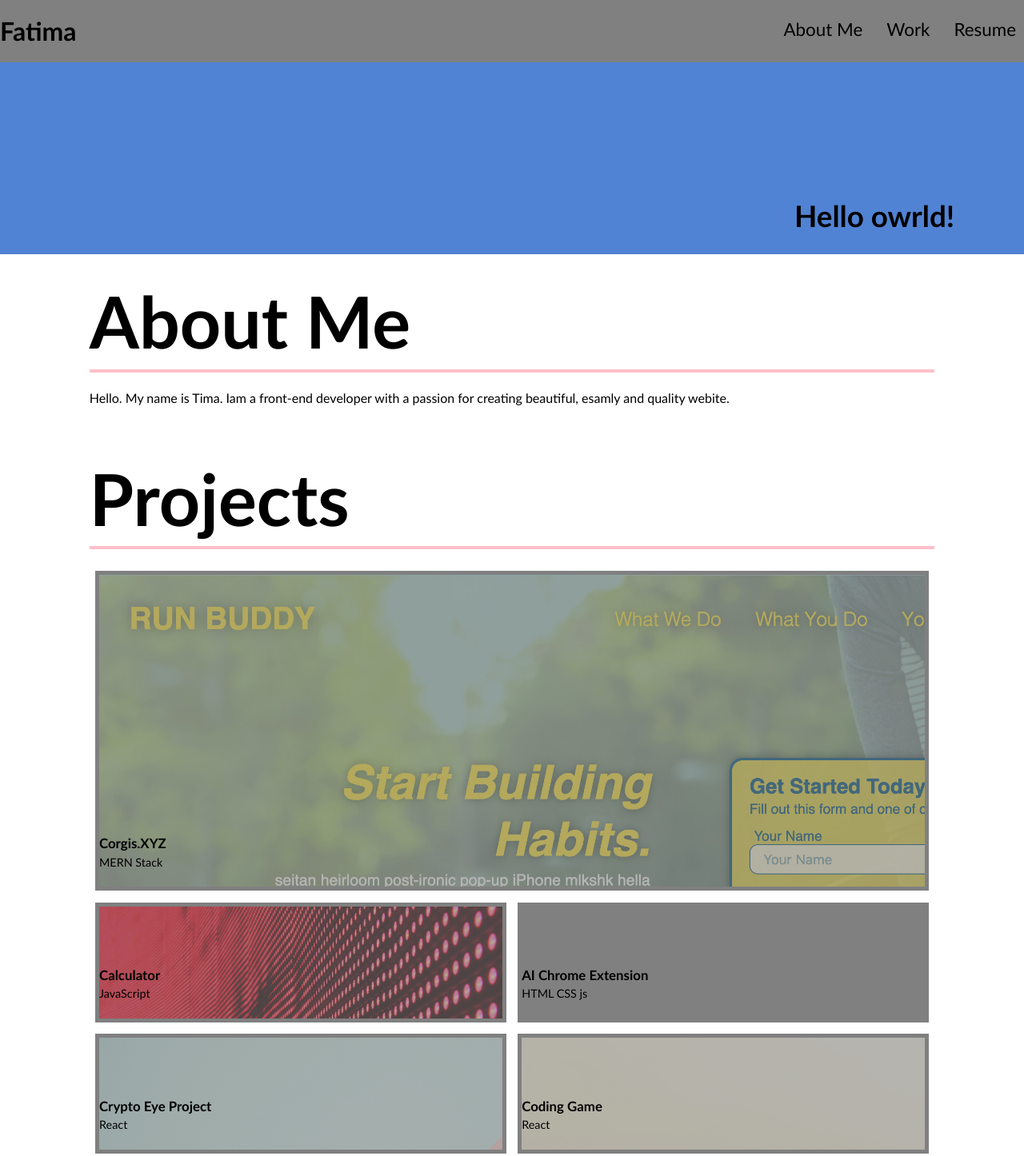
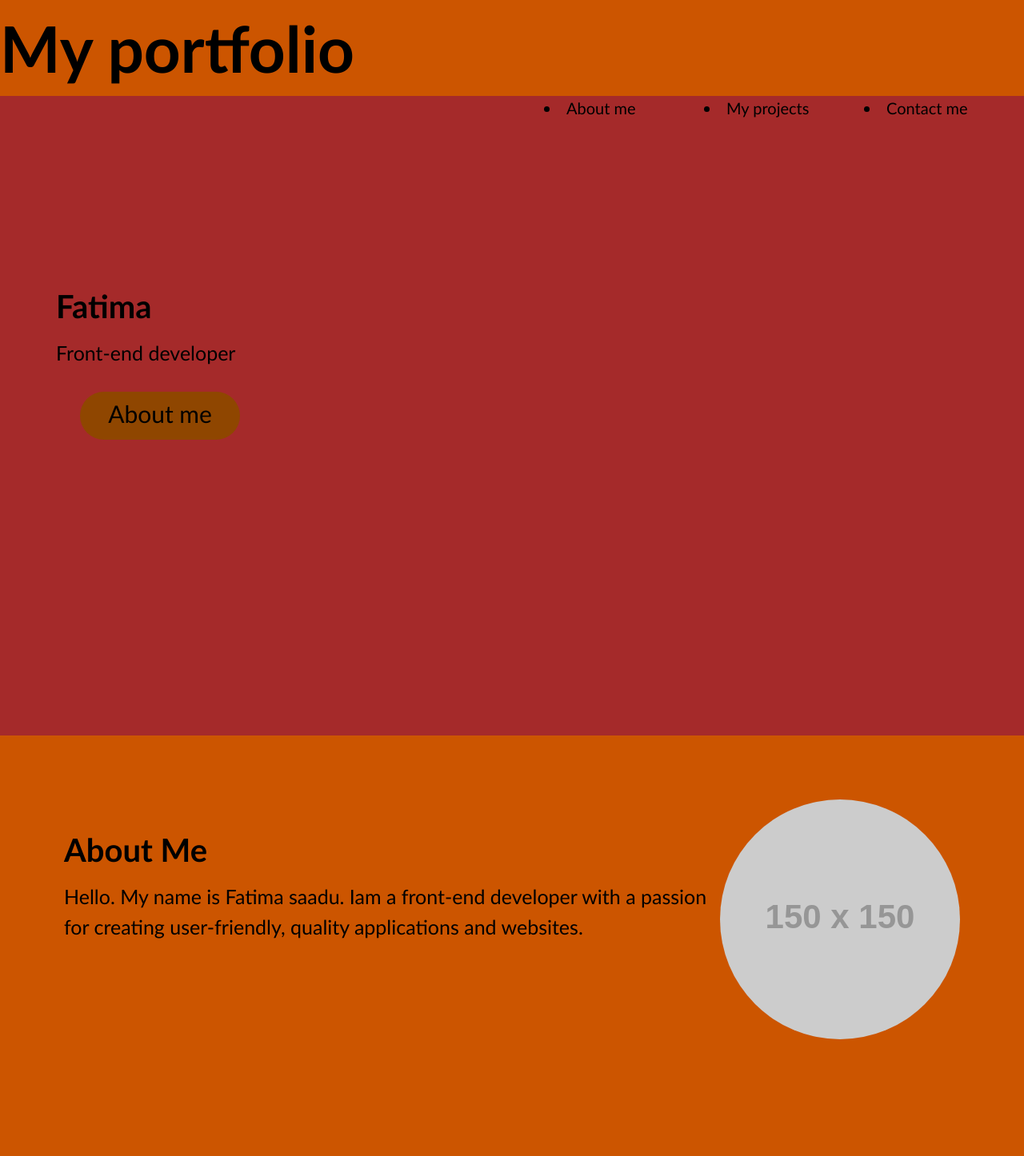
Before and after one commit to Saadu10002/folio-pro, a plain HTML site: page index.html in a window 1280 px wide. Shown: the top 1446 px of the page at 80% size. Drawn offline with Linux system fonts and the light colour scheme; placeholder pictures from the web are drawn by us.

Commit message:
update the changes made to the files

```diff
--- a/css/style.css
+++ b/css/style.css
@@ -1,6 +1,4 @@
-* {
-  box-sizing: border-box;
-}
+
 
 
 body {
@@ -8,225 +6,148 @@ body {
   padding: 0;
   font-family: 'Trebuchet MS', 'Lucida Sans Unicode', 'Lucida Grande', 'Lucida Sans', Arial, sans-serif;
   line-height: 1.5;
+  background-color: #CC5500
 }
 
-h1,
-h2,
-h3,
-h4,
-h5,
-h6 {
+
+.hero-banner{
+  background-color: brown;
+  height: 100vh;
+  font-size: 20px;
+}
+h1 {
+  font-size: 80px;
   margin: 0;
-}
-
-p {
-  margin: 0;
-}
-
-header {
-  padding: 15px 0 15px 0;
-  display: flex;
-  flex-direction: row;
-  justify-content: space-between;
-  flex-wrap: wrap;
-  background-color: grey;
 }
 
 nav {
   display: flex;
-  flex-direction: row;
-  flex-wrap: wrap;
+  justify-content: right;
 
 }
-nav a {
-  text-decoration: none;
-  padding: 5px 10px;
-  color: var(--scendary);
-  margin-right: 10px;
-  background-image:
-  background-repeat: no-repeat ;
-  background-size: 100% 0.2em;
-  background-position: bottom;
-  transition: all 0.25s ease-in;
-  font-size: 1.4rem;
-}
-nav a:last-child {
-  margin-right: 0;
-}
-nav a:hoover {
-  background-size: 100% 100%;
-  color: var(--primary);
-
-}
-.hero-banner {
-background-color: rgb(81,131, 212);
-background-image: url("../images/02-hero-bg.jpg"), linear-gradient(180deg, var(--secondary) 0%, var(--primary)100%);
-background-size: cover;
-background-position: center;
-background-blend-mode: soft-light;
-min-height: 30vh;
-color: var(--light);
-padding: 2% 6%;
+ul {
   display: flex;
-justify-content: flex-end;
-align-items: flex-end;
-text-align: right;
-}
-.hero-banner div {
-  flex: 0 0 90%
-}
-.hero-banner h2 {
-  background-color: var(--scendary);
-  color: var(--tertiary);
-  margin: 0;
-  padding: 5px 10px;
-  font-size: 2.3rem;
-  line-height: 1.2;
-  display: inline;
-}
-.page-wrapper {
-max-width: 88%;
-margin-left: auto;
-margin-right: auto;
-}
-.page-section {
-  margin: 25px;
-  padding: 10px;
-  display: flex;
-  flex-direction: row;
-  flex-wrap: wrap;
-  align-items: stretch;
-  justify-content: space-between;
+  list-style-type: none;
+  width: 500px;
+  justify-content: space-around;
 }
 
-.page-section > h2 {
-  flex: 0 0 20%;
-  text-align: right;
-  padding-right: 15px;
-  border-right: 4px solid grey;
-  font-size: 4vw;
-  line-height: 1.1;
-}
-.page-section > div {
-flex: 0 o 77%
+li {
+   width: 200px;
+   text-decoration: none;
 }
 
-.page-section p {
-  margin-bottom: 20px;
+h2 {
+  font-size: 40px;
+  margin-bottom: 10px;
 }
 
-.flex-container {
+
+p {
+  margin: 0;
+  font-size: 25px;
+}
+
+
+.hero-area {
   display: flex;
-  flex-wrap: wrap;
+  flex-direction: column;
+  height: 100%;
   justify-content: center;
 }
 
-.flex-item {
-  border: 5px solid grey;
-  background-color: grey;
-  color: black;
-  min-height: 150px;
-  max-height: 150px;
-  flex-basis: calc(50% - 1em);
-  display: flex;
-  align-items: flex-end;
-  padding: 0 0 20px 0;
-  margin: 0.5em;
-  text-decoration: none;
-  background-blend-mode: soft-light;
-  background-size: 150%;
-  transition: all 0.5s;
-  font-size: 0.9rem;
+footer {
+  /* background-color: #3d0c02; */
+  /* color: #f8f8ff; */
+  text-align: center;
+  padding: 80px;
 }
 
-.flex-item:first-child{
-  min-height: 400px;
-  flex-basis: 100%;
-}
-.flex-item:hover {
-  background-color:  rgba(0, 0, 0, 0.3);
-}
-.contact address a {
-  color: black
-  padding: 5px;
-  text-decoration: none;
-  font-style: normal;
-  margin: 0 0.2rem 0.1rem;
-  background-image: linear(270deg,var(--primary) 0%, var(--primary) 100%);
+.hero-text {
+  margin-left: 70px;
+  margin-bottom: 200px;
 }
 
-.contact address a:hover {
-  color: pink;
-}
-.corgis-report {
-  background-image: url("../images/02-run-buddy.jpg");
-}
-.calc {
-  background-image: url("../images/02-portfolio-1.jpg") ;
-}
-.Chrome-Extension {
-  background-image: url("../images/02-portfolio-2.jpg");
+.button{
+width: 200PX;
+height: 55px;
+border-radius: 30PX;
+background-color: #8F4600;
+text-align: center;
+margin: 30PX;
+font-size: 30PX;
+font-weight: 30PX;
+padding-top: 5PX;
+
 }
 
-.Crypto {
-  background-image: url("../images/02-portfolio-3.jpg");
+
+
+.button-hover {
+  background-color: #B8860b;
 }
 
-.game {
-  background-image: url("../images/02-portfolio-4.jpg");
+
+.button-active {
+  background-color: #00008B;
+  color: #c4aead;
 }
 
- @media screen and (max-width: 1000px) {
-  header {
-    padding: 0 0 10px 0;
-    justify-content: center;
-    text-align:center;
+
+.sub-section {
+  display: flex;
+  justify-content: space-around;
+  padding: 80px;
 }
 
-  header h1 {
-    width: 100%;
-    padding: 5px;
-    margin-bottom: 10px;
-    font-size: 10vw;
+.sub-section-alternative {
+  display: flex;
+  flex-direction: column;
+  text-align: center;
+  padding: 80px;
+}
 
+.picture {
+  width: 300px;
+  border-radius: 150px;
+}
+
+.image-container {
+  display: flex;
+  align-items: center;
+}
+
+.project-card {
+  width: 300px;
+  height: 500px;
+  box-shadow:5px 5px 20px;
+
+}
+.project-container {
+  display: flex;
+  justify-content: space-around;
+}
+@media only screen and (max-width: 1000px) {
+  .project-container{
+    display: flex;
+    flex-wrap: wrap;
   }
 }
 
- header nav {
-  justify-content: center;
 
+.project-image {
+  margin-top: 25px;
+  width: 250px;
+  border-radius: 122px;
 }
 
- .page-section > h2,
- .page-section > div {
-  flex: 0 0 100%;
+
+hr {
+  margin-left: 20px;
+  margin-right: 20px;
 }
 
- .page-section > h2 {
-  border-right: none;
-  border-bottom: 4px solid pink;
-  margin-bottom: 20px;
-  padding-bottom: 10px;
-  text-align: left;
-  font-size: 7vw;
-
+a {
+  text-decoration: none;
+  color: #000000;
 }
-
- @media sreen and (max-width: 768px){
-  .flex-item,
-  .flex-item:first-child {
-    flex-basis: 100%;
-  }
-  .flex-item:first-child {
-    min-height: 150px;
-  }
-
-  .hero-banner {
-    justify-content: center;
-    text-align: center;
-  }
-  .contact address {
-    flex-direction: column;
-    align-items: flex-start;
-  }
- }
--- a/index.html
+++ b/index.html
@@ -12,81 +12,75 @@
 <body>
   <!-- main logo / nav -->
   <header>
-    <h1>Fatima</h1>
-    <nav>
-      <a href="#">About Me</a>
-      <a href="#">Work</a>
-      <a href="#">Resume</a>
-    </nav>
+    <h1>My portfolio</h1>
+
   </header>
 
   <!-- hero banner -->
   <section class="hero-banner">
-    <div>
-      <h2>Hello owrld!</h2>
+    <nav>
+      <li><a href="#about-me">About me</a></li>
+        <li><a href="#projects">My projects</a></li>
+        <li><a href="#contact-me">Contact me</a></li>
+      </ul>
+    </nav>
+    <div class="hero-area">
+      <div class="hero-text">
+        <h2>Fatima</h2>
+        <p>Front-end developer</p>
+        <div class="button"><a href="#about-me">About me</a></div>
+      </div>
     </div>
+
   </section>
-
-  <main class="page-wrapper">
     <!-- about me -->
-    <section class="page-section" id="about">
-      <h2>About Me</h2>
-      <div>
-        <p>Hello. My name is Tima. Iam a front-end developer with a passion for creating beautiful, esamly and quality webite. </p>
+    <section class="sub-section" id="about-me">
+      <div class="information">
+        <h2>About Me</h2>
+        <p>Hello. My name is Fatima saadu. Iam a front-end developer with a passion for creating user-friendly, quality applications and websites.</p>
+      </div>
+      <div image-container>
+        <img class="picture" src="https://placehold.co/150x150" alt="image place-holder"/>
+      </div>
     </section>
 
     <!-- portfolio container -->
-    <section class="page-section" id="work">
-      <h2>Projects</h2>
-      <div class="flex-container"
-      <img src="02-run-buddy.jpg"/>
-      <a href=""class="flex-item corgis-report">
-      <div>
-      <h3>Corgis.XYZ</h3>
-      <span>MERN Stack</span>
-    </div>
-  </a>
-    <a href="" class="flex-item calc">
-    <div>
-      <h3>Calculator</h3>
-      <span>JavaScript</span>
-    </div>
-  </a>
-    <a href="" class="flex-item Extension">
-    <div>
-      <h3>AI Chrome Extension</h3>
-      <span>HTML CSS js</span>
-    </div>
-  </a>
-    <a href="" class="flex-item Crypto">
-    <div>
-      <h3>Crypto Eye Project</h3>
-      <span>React</span>
-    </div>
-    </a>
-    <a href="" class="flex-item game">
-      <div>
-        <h3>Coding Game</h3>
-        <span>React</span>
+    <section class="sub-section-alternative" id="projects">
+      <h2>My projects</h2>
+      <div class="project-container">
+        <div class="project-card">
+        <img class="project-image" src="https://placehold.co/150x150" alt="project one image"/>
+        <h3>project One</h3>
+        <p>This project is about refactoring a source code</p>
+        <hr>
+        <p class="subtext">View here</p>
       </div>
-      </a>
+        <div class="project-card">
+          <img class="project-image" src="https://placehold.co/150x150" alt="project one image"/>
+        <h3>project Two</h3>
+        <p>This project is about using bootstrap to build </p>
+        <hr>
+        <p class="subtext">View here</p>
+        </div>
 
-    </div>
+      </di>
+
     </section>
     <!-- contact -->
-    <section class="page-section contact" id="contact">
-      <h2>Contact Me</h2>
-      <div>
-        <Address>
-          <a href="tel:+4477777">07980001230</a>
-          <a href="mailto:info@buildwithme.com">buildwithme.com</a>
-          <a href="https://www.twitter.com">twitter</a>
-          <a href="https://www.github.com">Github</a>
-          <a href="https://www.linkedin.com">Linkedin</a>
-        </Address>
-      </div>
-    </section>
-  </main>
+
+
+  <footer id="contact-me">
+    <h2>Contact me</h2>
+    <div>
+      <Address>
+        <a href="tel:+4477777">07980001230</a>
+        <a href="mailto:info@timama.com">timama.com</a>
+        <a href="https://www.twitter.com">twitter</a>
+        <a href="https://www.github.com">Github</a>
+        <a href="https://www.linkedin.com">Linkedin</a>
+      </Address>
+    </div>
+  </footer>
 </body>
 
 </html>
```
Lines whose indentation alone changed are shown as unchanged.
